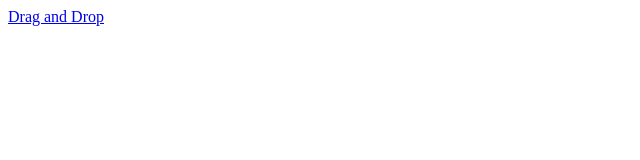
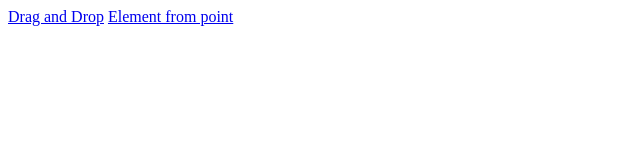
Before and after one commit to damodharanj/damodharanj.github.io, a plain HTML site: page bookmark/index.html in a window 1280 px wide. Shown: the whole page, without its empty margins (0-640 px from the left). Drawn offline with Linux system fonts and the light colour scheme.

Commit message:
Update index.html

```diff
--- a/bookmark/index.html
+++ b/bookmark/index.html
@@ -5,5 +5,6 @@
 </head>
 <body>
 <a href="http://bl.ocks.org/damodharanj/c4030d8546771901f8f68c8413c46ba4">Drag and Drop</a>
+<a href="https://developer.mozilla.org/en-US/docs/Web/API/Document/elementFromPoint">Element from point</a>
 </body>
 </html>
```
